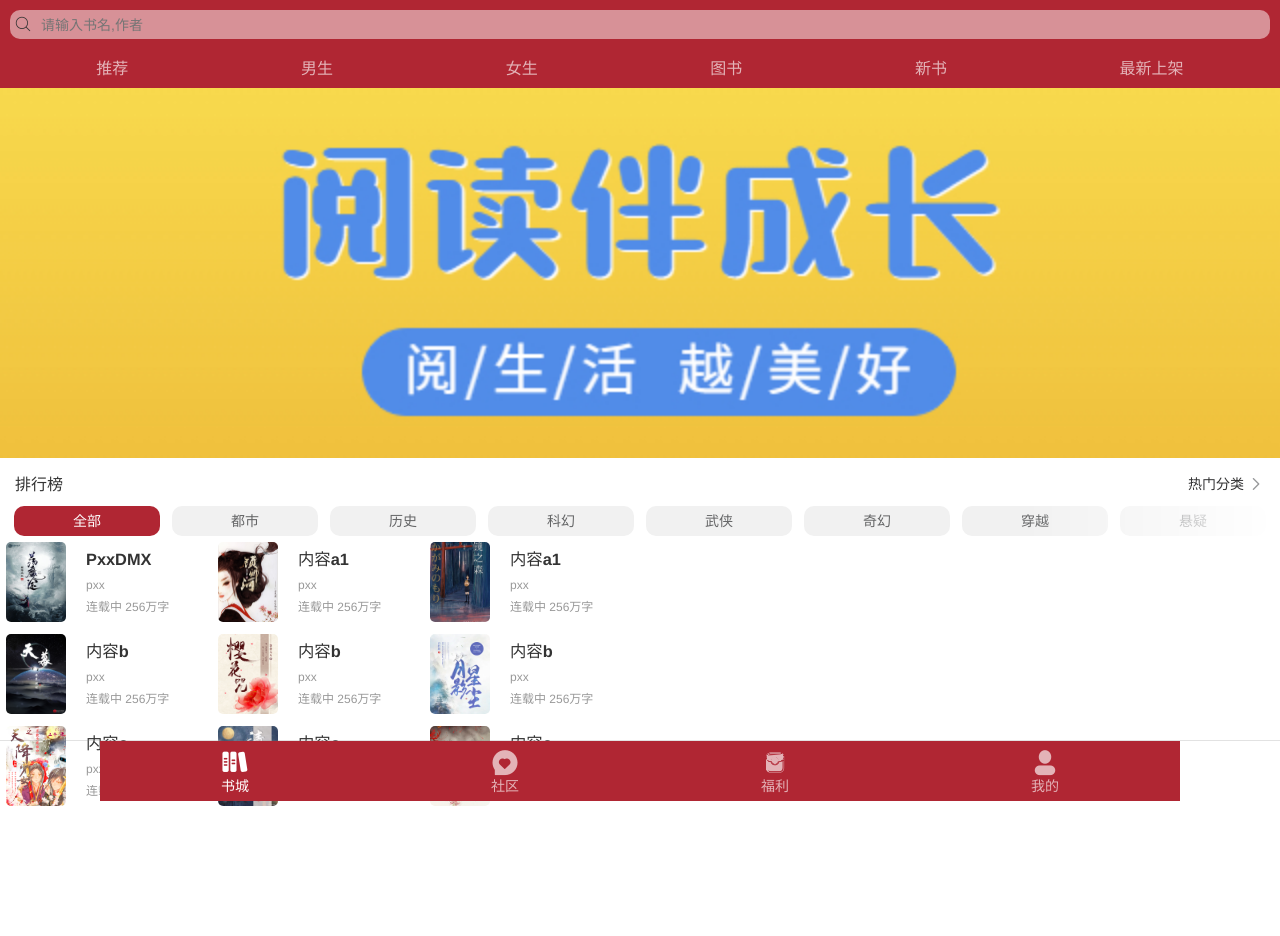
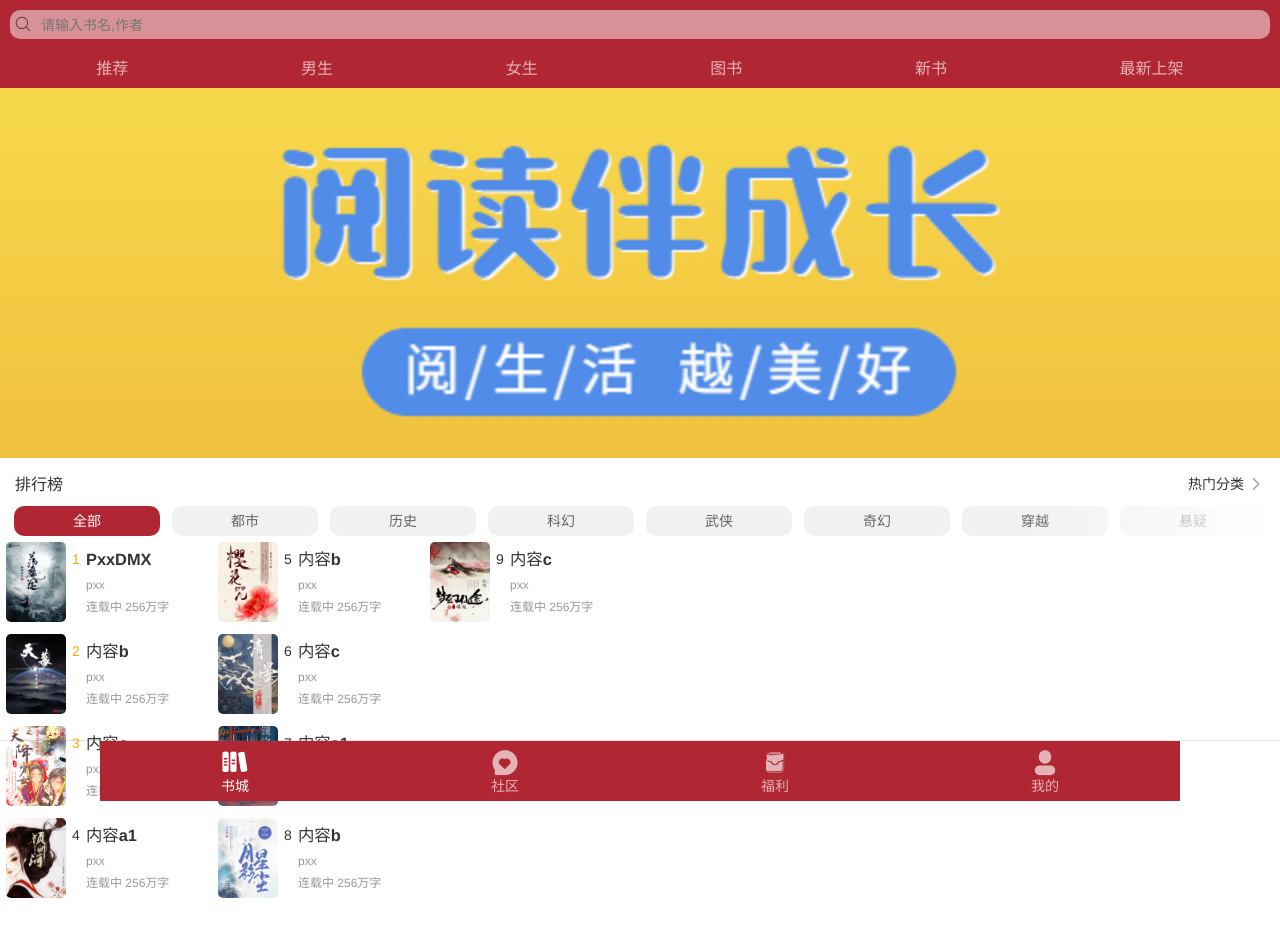
Before and after one commit to MIUTEpxx/iNovel_vue3, a Vue app: page /#/index in a window 1280 px wide. Shown: the top 936 px of the page. Before the commit the page ends 896 px from the top, so only its background shows below. Built offline with nearby package versions, Linux system fonts and the light colour scheme.

Commit message:
更新 index.css

```diff
--- a/src/assets/css/index.css
+++ b/src/assets/css/index.css
@@ -130,7 +130,7 @@
 /* 排行榜横向滑动内嵌页 */
 .chartstab-content{
     display: flex;
-    height: 300px;
+    height: 380px;
     overflow-x: auto;
 }
 .chartstab-content::-webkit-scrollbar{
@@ -142,6 +142,8 @@
     flex-direction: column;
     /* 允许换行 */
     flex-wrap: wrap;
+    /* 添加计数器,用于排行名称显示 */
+    counter-reset: count;
 }
 .chartstab-list{
     display: flex;
@@ -162,6 +164,8 @@
     object-fit: cover;
 }
 .chartstab-title{
+    /* 子绝父相 */
+    position:relative;
     flex: 1; /* 占据剩余空间 */
     margin-left: 20px;
     padding-right: 10px;
@@ -180,6 +184,20 @@
     overflow: hidden;
     text-overflow: ellipsis;
     width: 100%;
+}
+/* ::before 伪元素可以用来创建装饰性内容，比如图标、
+引号或者其他装饰效果，而不需要修改HTML结构 */
+.chartstab-title::before{
+    counter-increment: count;
+    /* 显示计数器的数值 */
+    content: counter(count);
+    /* 子绝父相 父:.chartstab-title */
+    position:absolute;
+    top:9px;
+    left: -14px;
+}
+.chartstab-list:nth-child(-n+3) .chartstab-title::before{
+    color: orange;
 }
 /* ----------热门分类 ----------*/
 .popuplist{
```
